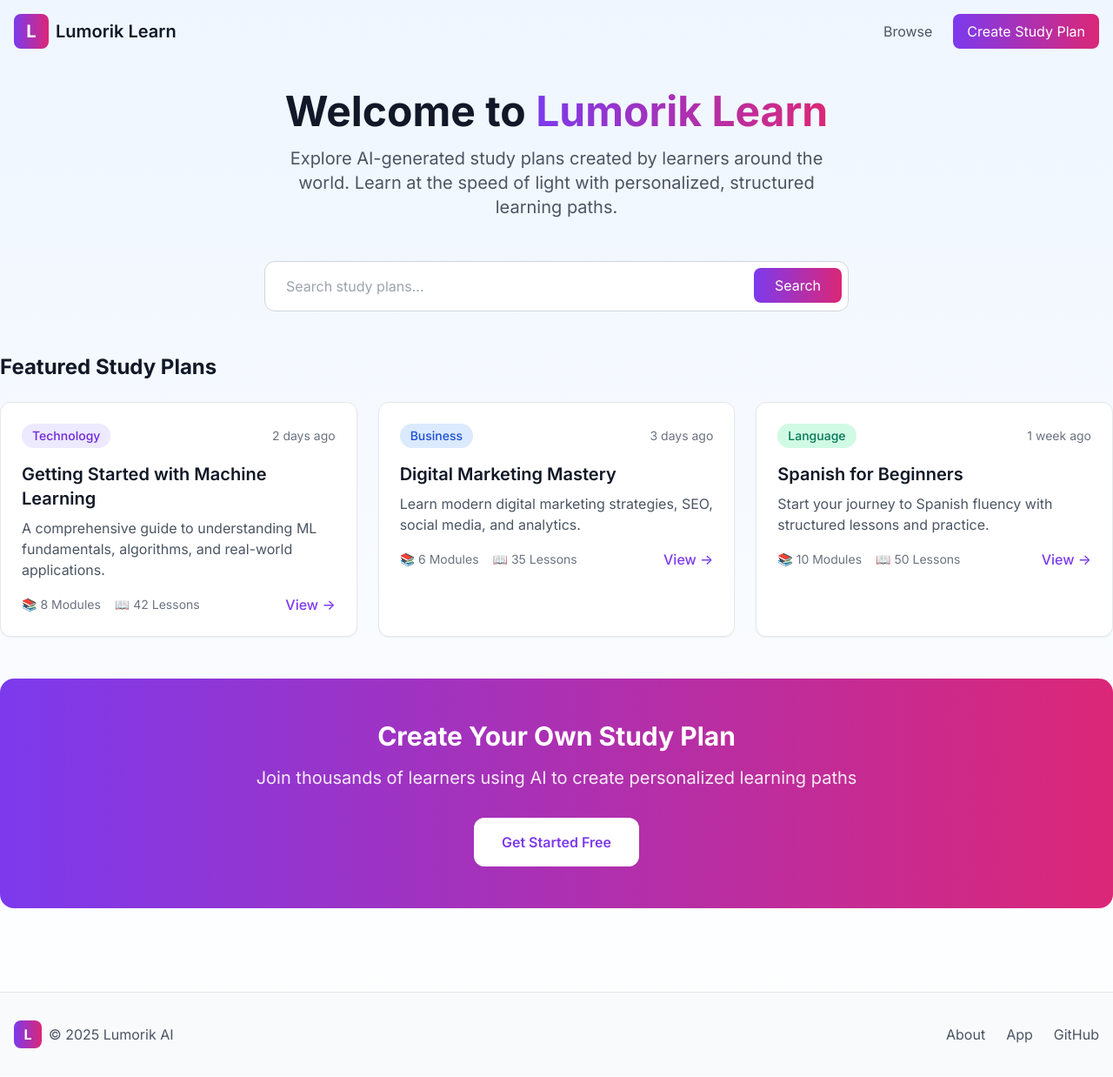
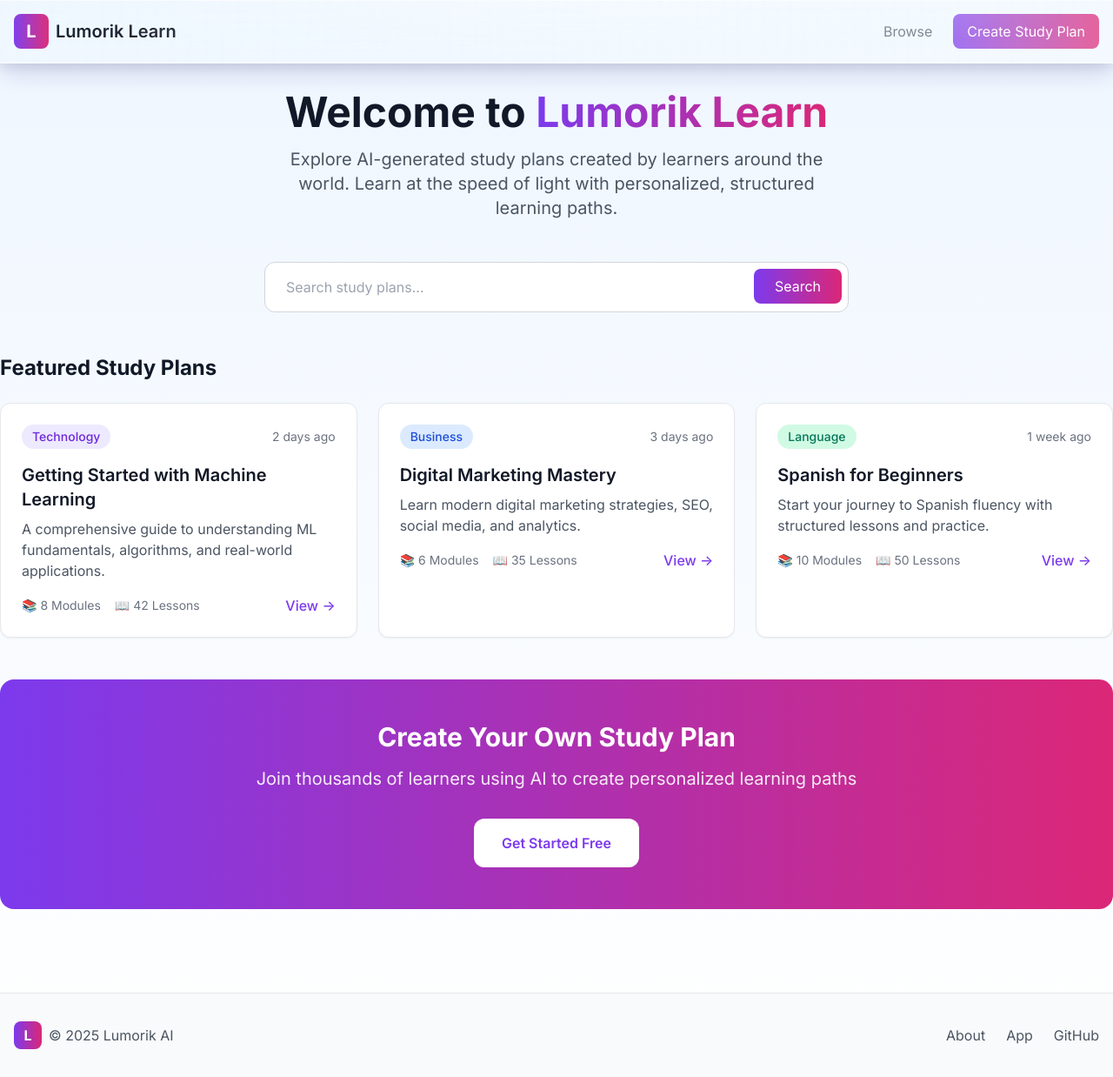
Before and after one commit to lumorikllc/learn, a Jekyll site: the page built from index.md, in a window 1280 px wide and 1238 px high. Shown: the whole window at 87% size. Built offline with Jekyll 4.4.1, drawn with Linux system fonts in a browser that asks for light colours.

Commit message:
Update Jekyll theme: assets/css/main.css

```diff
--- a/assets/css/main.css
+++ b/assets/css/main.css
@@ -10,6 +10,97 @@
 /* Typography */
 body {
     font-family: 'Inter', system-ui, -apple-system, sans-serif;
+}
+
+/* iOS 26 Liquid Glass Header Effect */
+.liquid-glass-header {
+    position: sticky;
+    top: 0;
+    z-index: 50;
+
+    /* Liquid Glass Base */
+    background: rgba(255, 255, 255, 0.15);
+    backdrop-filter: blur(20px) saturate(180%);
+    -webkit-backdrop-filter: blur(20px) saturate(180%);
+
+    /* Glass Border & Glow */
+    border-bottom: 1px solid rgba(255, 255, 255, 0.4);
+    box-shadow:
+        0 8px 32px rgba(31, 38, 135, 0.15),
+        0 4px 12px rgba(0, 0, 0, 0.08),
+        inset 0 1px 0 rgba(255, 255, 255, 0.6),
+        inset 0 -1px 0 rgba(255, 255, 255, 0.2);
+
+    /* Subtle animation for living glass effect */
+    animation: shimmer 8s ease-in-out infinite;
+    position: relative;
+    overflow: hidden;
+}
+
+/* Glossy overlay for extra depth */
+.liquid-glass-header::before {
+    content: '';
+    position: absolute;
+    top: 0;
+    left: -100%;
+    width: 200%;
+    height: 100%;
+    background: linear-gradient(
+        90deg,
+        transparent,
+        rgba(255, 255, 255, 0.1) 20%,
+        rgba(255, 255, 255, 0.3) 50%,
+        rgba(255, 255, 255, 0.1) 80%,
+        transparent
+    );
+    animation: gloss 12s ease-in-out infinite;
+    pointer-events: none;
+}
+
+/* Refraction effect layer */
+.liquid-glass-header::after {
+    content: '';
+    position: absolute;
+    top: 0;
+    left: 0;
+    right: 0;
+    bottom: 0;
+    background: radial-gradient(
+        ellipse at top,
+        rgba(255, 255, 255, 0.25) 0%,
+        transparent 70%
+    );
+    pointer-events: none;
+}
+
+/* Shimmer animation for living glass */
+@keyframes shimmer {
+    0%, 100% {
+        opacity: 1;
+        box-shadow:
+            0 8px 32px rgba(31, 38, 135, 0.15),
+            0 4px 12px rgba(0, 0, 0, 0.08),
+            inset 0 1px 0 rgba(255, 255, 255, 0.6),
+            inset 0 -1px 0 rgba(255, 255, 255, 0.2);
+    }
+    50% {
+        opacity: 0.98;
+        box-shadow:
+            0 8px 32px rgba(31, 38, 135, 0.2),
+            0 4px 16px rgba(0, 0, 0, 0.1),
+            inset 0 1px 0 rgba(255, 255, 255, 0.7),
+            inset 0 -1px 0 rgba(255, 255, 255, 0.3);
+    }
+}
+
+/* Gloss sweep animation */
+@keyframes gloss {
+    0% {
+        transform: translateX(0);
+    }
+    100% {
+        transform: translateX(100%);
+    }
 }
 
 /* Prose Styles for Markdown Content - Direct CSS */
```
